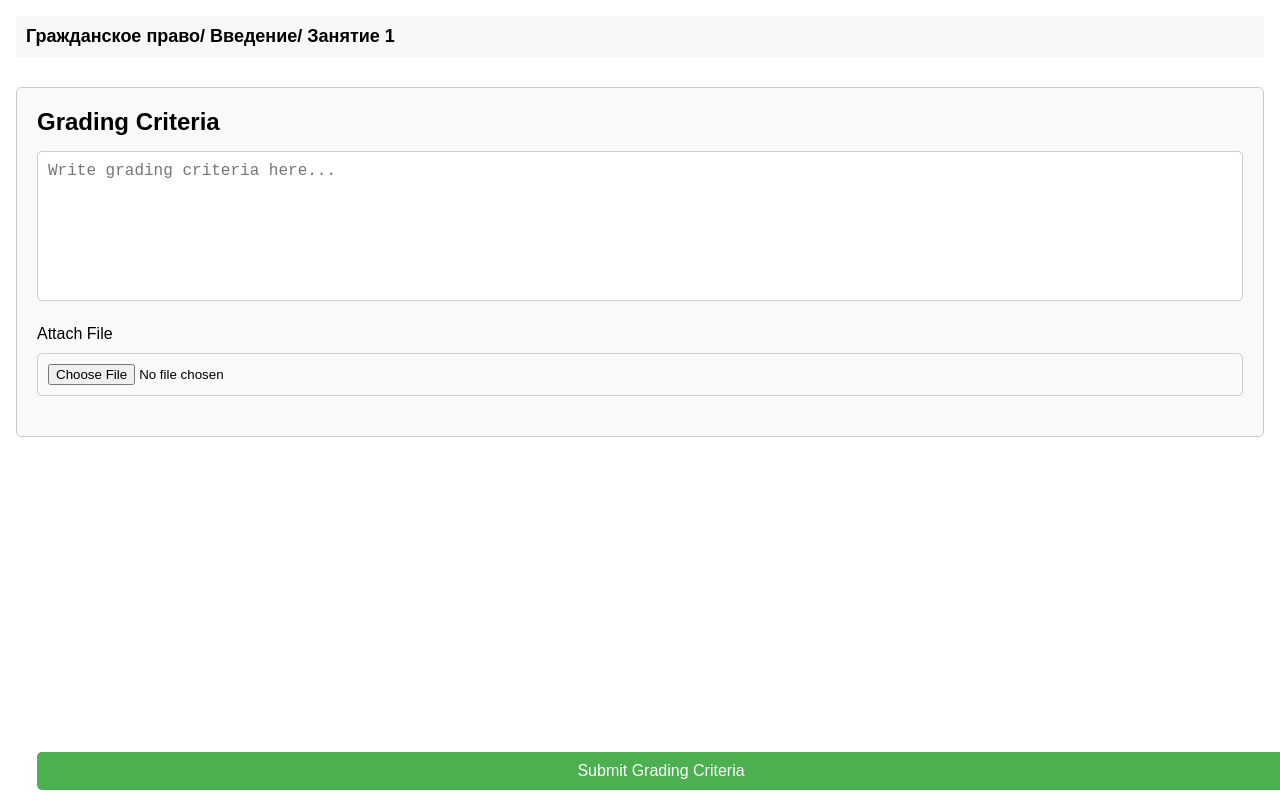
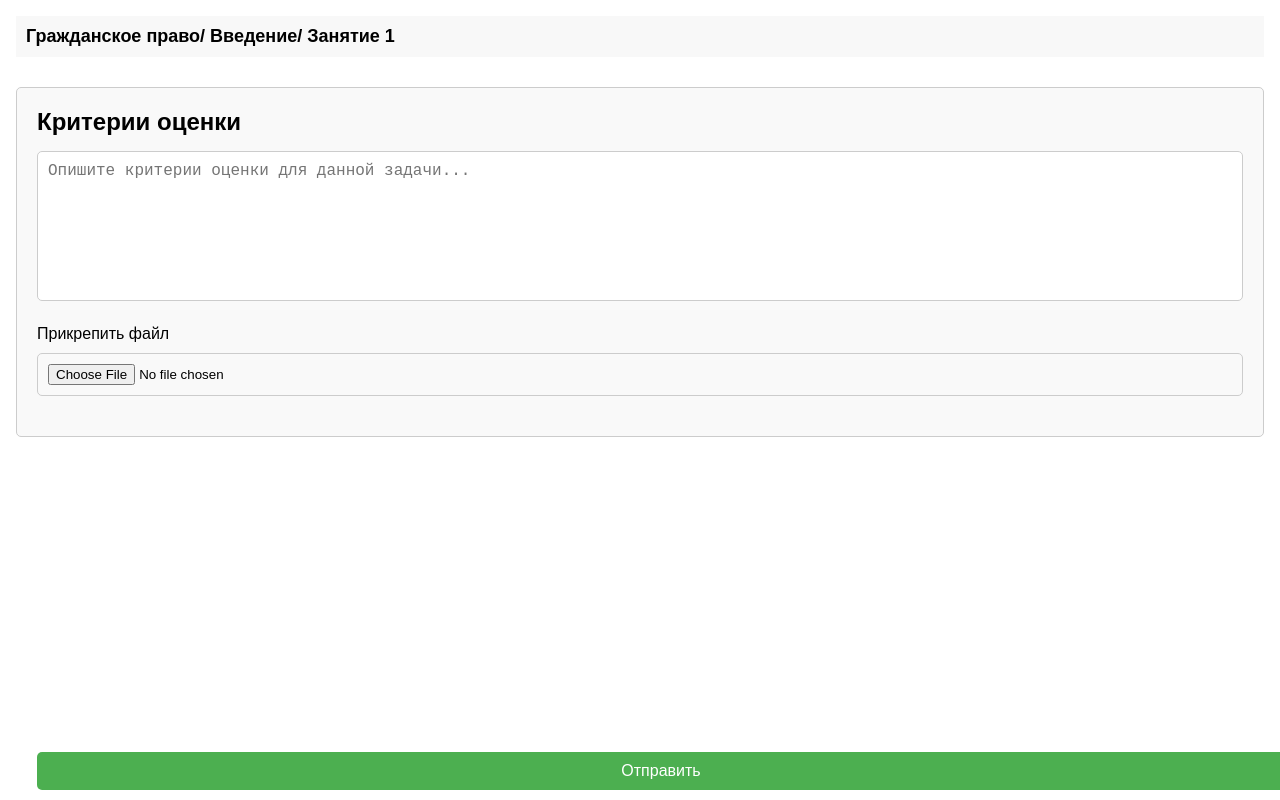
Before and after one commit to the-lamers/GradeMind, a React (Create React App) app in the folder frontend/: page /teacher in a window 1280 px wide. Built offline with nearby package versions, Linux system fonts and the light colour scheme.

Commit message:
frontend | some update

```diff
--- a/frontend/src/Teacher.tsx
+++ b/frontend/src/Teacher.tsx
@@ -15,38 +15,6 @@ const App: React.FC = () => {
   // New state for grading criteria and file attachment
   const [gradingCriteria, setGradingCriteria] = useState<string>('');
   const [fileAttachment, setFileAttachment] = useState<File | null>(null);
-
-  const handleAnswerSubmit = async (answer: string | null, audio: Blob | null) => {
-    if (!answer?.trim() && !audio) return;
-
-    setLoading(true);
-    setResponse(null); // Reset previous response
-
-    try {
-      const formData = new FormData();
-      if (answer) {
-        formData.append("answer", answer);
-      }
-      if (audio) {
-        formData.append("audio", audio, "recording.webm");
-      }
-
-      const res = await fetch("http://localhost:5000/api/teacher", {
-        method: "POST",
-        body: formData,
-      });
-
-      if (!res.ok) throw new Error(`HTTP error! Status: ${res.status}`);
-
-      const data: ApiResponse = await res.json();
-      setResponse(data.reply); // Assume API returns { reply: "Processed answer" }
-    } catch (error) {
-      setResponse("Error receiving response.");
-      console.error("API Error:", error);
-    } finally {
-      setLoading(false);
-    }
-  };
 
   // Handler to manage file attachment
   const handleFileChange = (event: React.ChangeEvent<HTMLInputElement>) => {
@@ -74,7 +42,7 @@ const App: React.FC = () => {
     }
 
     try {
-      const res = await fetch("http://localhost:5000/upload-grading", {
+      const res = await fetch("http://localhost:5000/api/teacher", {
         method: 'POST',
         body: formData,
       });
@@ -97,16 +65,16 @@ const App: React.FC = () => {
 
       {/* Teacher Section - Grading Criteria & File Upload */}
       <div className="teacher-section">
-        <h3>Grading Criteria</h3>
+        <h3>Критерии оценки</h3>
         <textarea
           value={gradingCriteria}
           onChange={(e) => setGradingCriteria(e.target.value)}
-          placeholder="Write grading criteria here..."
+          placeholder="Опишите критерии оценки для данной задачи..."
           rows={5}
         />
 
         <div className="file-upload">
-          <label htmlFor="file">Attach File</label>
+          <label htmlFor="file">Прикрепить файл</label>
           <input
             type="file"
             id="file"
@@ -116,7 +84,7 @@ const App: React.FC = () => {
         </div>
 
         <button onClick={handleGradingSubmit} disabled={loading} className="submit-btn">
-          {loading ? "Uploading..." : "Submit Grading Criteria"}
+          {loading ? "Загрузка..." : "Отправить"}
         </button>
       </div>
     </div>
--- a/frontend/src/index.css
+++ b/frontend/src/index.css
@@ -180,7 +180,6 @@ textarea {
 
 /* Style the audio player */
 audio {
-  width: 100%; /* Makes it responsive */
   max-width: 300px;
   margin-top: 10px;
   border-radius: 8px;
```
